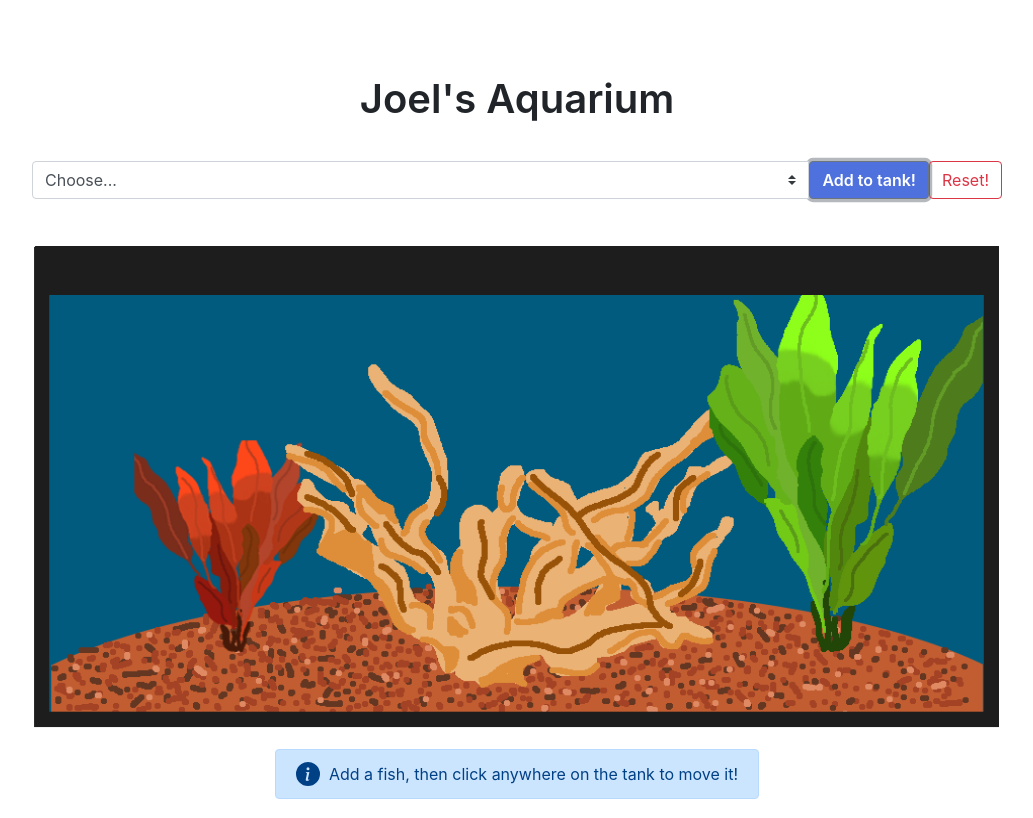
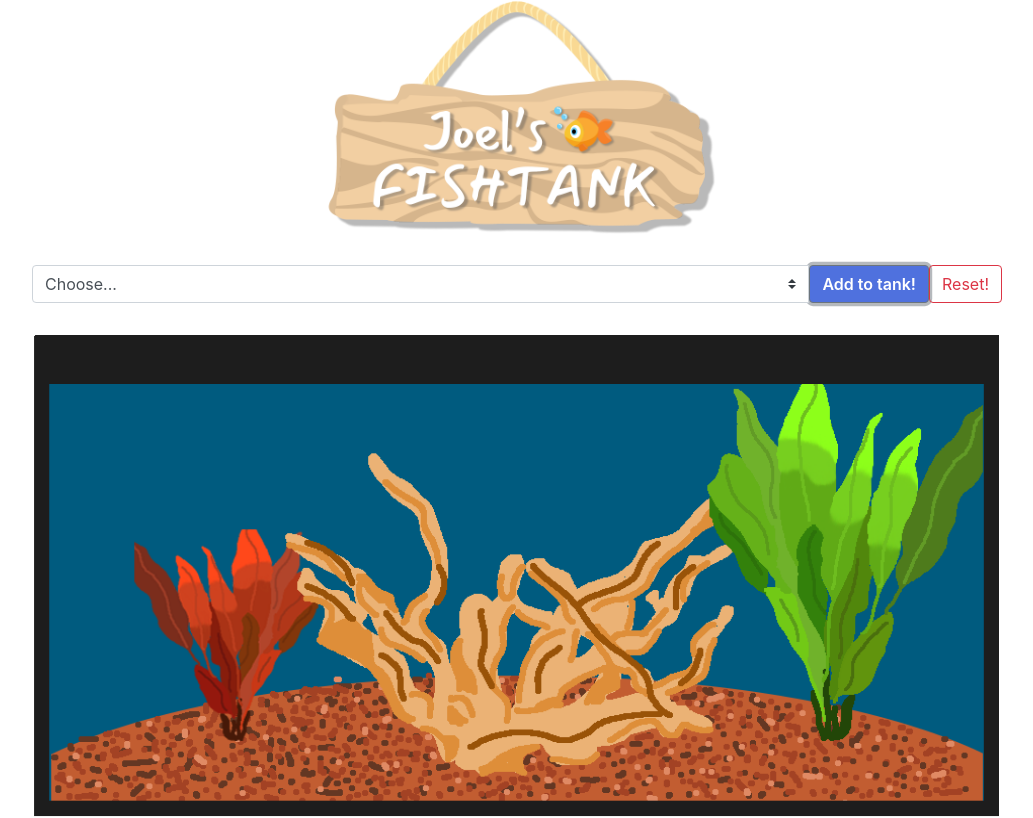
Before and after one commit to joel1842/aquarium, a plain HTML site: page index.html in a window 1280 px wide. Both pictures are taken after a click on the button "Add to tank!". Shown: the whole page, without its empty margins (123-1156 px from the left). Drawn offline with nearby package versions, Linux system fonts and the light colour scheme.

Commit message:
june 28, more additions

```diff
--- a/index.css
+++ b/index.css
@@ -1,5 +1,12 @@
+#logo {
+  display: block;
+  margin-left: auto;
+  margin-right: auto;
+  width: 400px;
+}
+
 #fish-dropdown {
-  padding-top: 75px;
+  padding-top: 30px;
   max-width: 1000px;
 }
 
@@ -16,7 +23,7 @@ div h1 {
 }
 
 canvas {
-  margin-top: 45px;
+  margin-top: 30px;
   background-image: url(img/fishtank.png);
   background-size: 100% 100%;
   width: 100%;
--- a/index.html
+++ b/index.html
@@ -16,13 +16,13 @@
       crossorigin="anonymous"
     />
     <link rel="stylesheet" href="index.css">
-    <title>Joel's Aquarium</title>
+    <img src="img/joels fishtank.png" alt="Joel's Fishtank" id="logo" class="center">
+    <title>Joel's Fishtank</title>
   </head>
 
   <body>
     <!-- Drop down and Header -->
     <div class="container" id="fish-dropdown">
-      <h1>Joel's Aquarium</h1>
       <div class="input-group" >
         <select class="custom-select" id="fishes" aria-label="Drop down menu to select a fish">
           <option selected>Choose...</option>
@@ -47,6 +47,21 @@
         </div>
       </div>
 
+      <div id='alert-success'>
+        <svg xmlns="http://www.w3.org/2000/svg" style="display: none;">
+          <symbol id="check-circle-fill" fill="currentColor" viewBox="0 0 16 16">
+            <path d="M16 8A8 8 0 1 1 0 8a8 8 0 0 1 16 0zm-3.97-3.03a.75.75 0 0 0-1.08.022L7.477 9.417 5.384 7.323a.75.75 0 0 0-1.06 1.06L6.97 11.03a.75.75 0 0 0 1.079-.02l3.992-4.99a.75.75 0 0 0-.01-1.05z"/>
+          </symbol>
+        </svg>
+
+        <!--<div class="alert alert-success d-flex align-items-center" role="alert">
+          <svg class="bi flex-shrink-0 me-2" width="24" height="24" role="img" aria-label="Success:"><use xlink:href="#check-circle-fill"/></svg>
+          <div>
+            &nbsp; You added a fish! Click the reset button to clear the tank!
+          </div>
+        </div> -->
+      </div>
+
     <!-- Optional JavaScript -->
     <script src="./index.js" ></script>
     <script src="https://code.jquery.com/jquery-3.3.1.slim.min.js" integrity="sha384-q8i/X+965DzO0rT7abK41JStQIAqVgRVzpbzo5smXKp4YfRvH+8abtTE1Pi6jizo" crossorigin="anonymous"></script>
--- a/index.js
+++ b/index.js
@@ -97,7 +97,7 @@ function drawFish() {
             ctx.save();
             ctx.translate(x, y);
             ctx.scale(-1, 1);
-            ctx.drawImage(image, -image.width, - image.height / 2);
+            ctx.drawImage(image, -image.width / 2, - image.height / 2);
             ctx.restore();
         }
     })
@@ -141,8 +141,6 @@ function animate() {
     //    case "fish4":
     //        updateFish((currentTime - lastTime) / 800);
     //}
-    console.log("current fish", currentFish);
-    console.log("active fish", activeFish);
     updateFish((currentTime - lastTime) / 1000);
     requestAnimationFrame(animate);
     lastTime = Date.now();
@@ -153,3 +151,16 @@ const reset = document.getElementById('clear-fish');
 reset.addEventListener('click', () => {
     activeFish = [];
 });
+
+function alertClear() {
+    let x = document.getElementById('alert-info');
+    if (x.style.display === 'none'){
+    } else {
+        x.style.display = 'none';
+    }
+}
+
+const alertHide = document.getElementById('tank-button');
+alertHide.addEventListener('click', () => {
+    alertClear();
+});
```
Also changed, not shown: img/joels fishtank.png (added), 1 other file.
